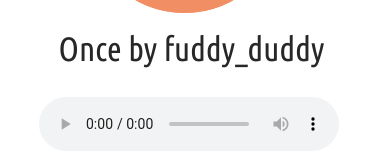
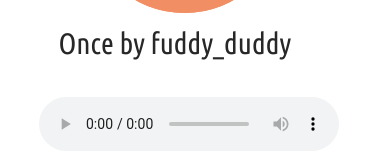
Before and after one commit to elany/Podfic_Embed, a plain HTML site: page index.html in a window 390 px wide. Shown: the part 215-367 px from the top of the page. Drawn offline with Linux system fonts and the light colour scheme; a web font is replaced by a local one.

Commit message:
Update index.html

```diff
--- a/index.html
+++ b/index.html
@@ -142,7 +142,7 @@
 			position: fixed;
       margin-top: 25vmax;
       margin-left: 15vmin;
-			font-size: 4vmax;
+			font-size: 3.5vmax;
 	}
 	}
 
```
